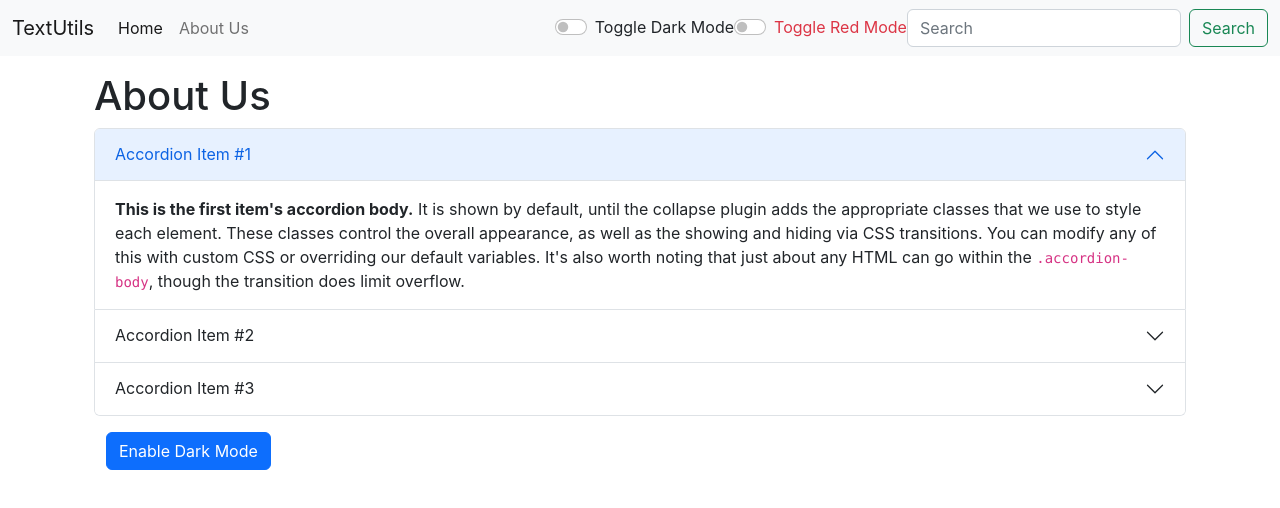
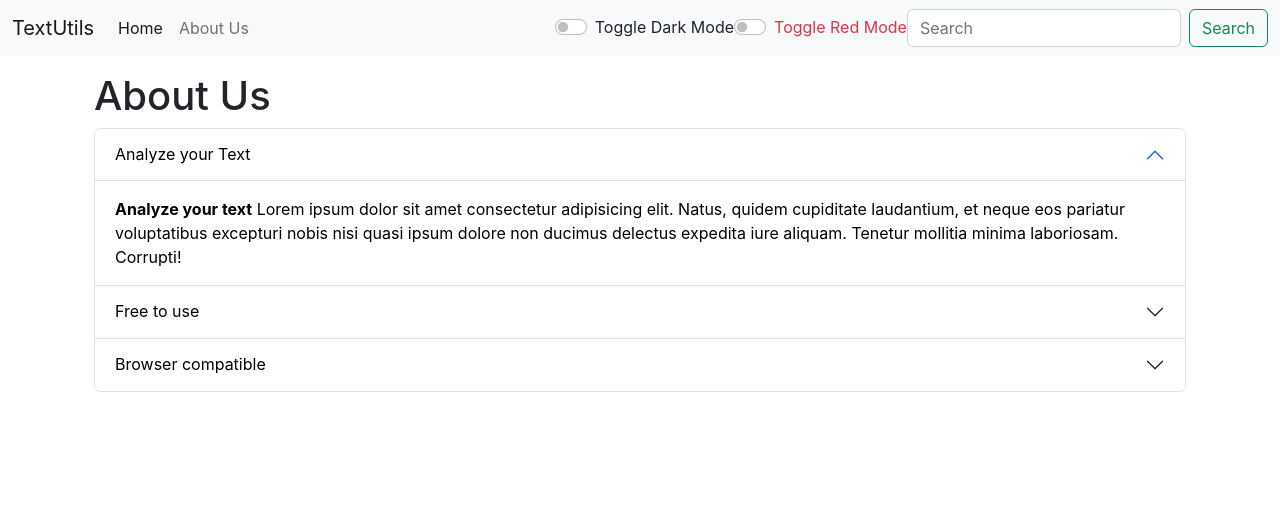
Before and after one commit to murdochroy2/TextUtils-React, a React (Create React App) app: page /about in a window 1280 px wide. Shown: the top 508 px of the page. Built offline with nearby package versions, Linux system fonts and the light colour scheme.

Commit message:
About page changes

```diff
--- a/src/components/About.js
+++ b/src/components/About.js
@@ -1,28 +1,33 @@
 import React from "react";
 import { useState } from "react";
 
-export default function About() {
+export default function About(props) {
   let darkStyle = {
     backgroundColor: "black",
     color: "white",
     border: "1px solid white"
   };
-  const [myStyle, setMyStyle] = useState({});
+  // Create myStyle object from props values instead
+  // const [myStyle, setMyStyle] = useState({});
+  let myStyle = {
+   color : props.mode === "dark" ? "white":"black",
+    backgroundColor: props.mode === "dark" ? "rgb(36 74 104)":"white"
+  }
   const [btnTxt, setBtnTxt] = useState('Enable Dark Mode')
-  const toggleStyle = () => {
-    if (myStyle.backgroundColor === 'black') {
-        setMyStyle({
-            backgroundColor: 'white',
-            color:'black'
-        })
-        setBtnTxt('Enable Dark Mode')
-    } else {
-        setMyStyle(darkStyle)
-        setBtnTxt('Disable Dark Mode')
-    }
-  }
+  // const toggleStyle = () => {
+  //   if (myStyle.backgroundColor === 'black') {
+  //       setMyStyle({
+  //           backgroundColor: 'white',
+  //           color:'black'
+  //       })
+  //       setBtnTxt('Enable Dark Mode')
+  //   } else {
+  //       setMyStyle(darkStyle)
+  //       setBtnTxt('Disable Dark Mode')
+  //   }
+  // }
   return (
-    <div className="container" style={myStyle}>
+    <div className="container">
       <h1>About Us</h1>
       <div className="accordion" id="accordionExample">
         <div className="accordion-item">
@@ -36,7 +41,7 @@ export default function About() {
               aria-expanded="true"
               aria-controls="collapseOne"
             >
-              Accordion Item #1
+              Analyze your Text
             </button>
           </h2>
           <div
@@ -46,14 +51,7 @@ export default function About() {
             data-bs-parent="#accordionExample"
           >
             <div className="accordion-body" style={myStyle}>
-              <strong>This is the first item's accordion body.</strong> It is
-              shown by default, until the collapse plugin adds the appropriate
-              classes that we use to style each element. These classes control
-              the overall appearance, as well as the showing and hiding via CSS
-              transitions. You can modify any of this with custom CSS or
-              overriding our default variables. It's also worth noting that just
-              about any HTML can go within the <code>.accordion-body</code>,
-              though the transition does limit overflow.
+              <strong>Analyze your text</strong> Lorem ipsum dolor sit amet consectetur adipisicing elit. Natus, quidem cupiditate laudantium, et neque eos pariatur voluptatibus excepturi nobis nisi quasi ipsum dolore non ducimus delectus expedita iure aliquam. Tenetur mollitia minima laboriosam. Corrupti!
             </div>
           </div>
         </div>
@@ -68,7 +66,7 @@ export default function About() {
               aria-expanded="false"
               aria-controls="collapseTwo"
             >
-              Accordion Item #2
+              Free to use
             </button>
           </h2>
           <div
@@ -78,14 +76,7 @@ export default function About() {
             data-bs-parent="#accordionExample"
           >
             <div className="accordion-body" style={myStyle}>
-              <strong>This is the second item's accordion body.</strong> It is
-              hidden by default, until the collapse plugin adds the appropriate
-              classes that we use to style each element. These classes control
-              the overall appearance, as well as the showing and hiding via CSS
-              transitions. You can modify any of this with custom CSS or
-              overriding our default variables. It's also worth noting that just
-              about any HTML can go within the <code>.accordion-body</code>,
-              though the transition does limit overflow.
+              <strong>Free to use</strong> Lorem ipsum dolor sit amet consectetur adipisicing elit. Repudiandae, sed. Quam dolore hic consectetur animi tempore atque explicabo assumenda blanditiis libero, minus error accusantium sed quia, necessitatibus cum, fugit ipsam impedit illo consequuntur totam praesentium. Quas sequi obcaecati nesciunt nulla!
             </div>
           </div>
         </div>
@@ -100,7 +91,7 @@ export default function About() {
               aria-expanded="false"
               aria-controls="collapseThree"
             >
-              Accordion Item #3
+              Browser compatible
             </button>
           </h2>
           <div
@@ -110,21 +101,16 @@ export default function About() {
             data-bs-parent="#accordionExample"
           >
             <div className="accordion-body" style={myStyle}>
-              <strong>This is the third item's accordion body.</strong> It is
-              hidden by default, until the collapse plugin adds the appropriate
-              classes that we use to style each element. These classes control
-              the overall appearance, as well as the showing and hiding via CSS
-              transitions. You can modify any of this with custom CSS or
-              overriding our default variables. It's also worth noting that just
-              about any HTML can go within the <code>.accordion-body</code>,
+              <strong>Browser compatible</strong> Lorem ipsum dolor sit amet consectetur adipisicing elit. Modi natus laudantium repudiandae cumque eum dolore fugit. Reprehenderit deserunt enim commodi amet iste ut harum a, quisquam perferendis vitae. Voluptates, suscipit?<code>.accordion-body</code>,
               though the transition does limit overflow.
             </div>
           </div>
         </div>
       </div>
-      <div className="container my-3">
+      {/* Enable Dark Mode button */}
+      {/* <div className="container my-3">
         <button className="btn btn-primary" onClick = {toggleStyle}>{btnTxt}</button>
-      </div>
+      </div> */}
     </div>
   );
 }
```
